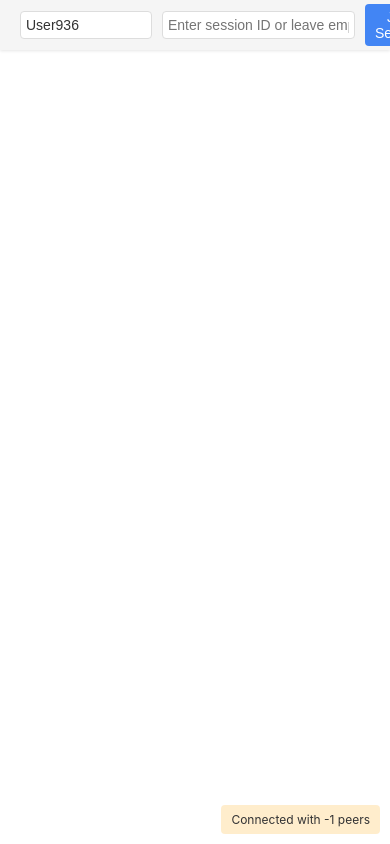
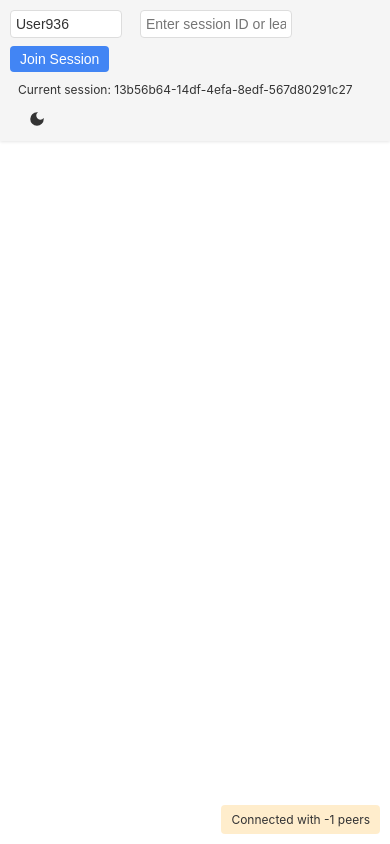
Before and after one commit to fermentationist/vibe_notes, a website built with Vite: page index.html in a window 390 px wide. Built offline with nearby package versions, Linux system fonts and the light colour scheme; what y-webrtc would draw is missing.

Commit message:
updated header to fit on mobile

```diff
--- a/index.html
+++ b/index.html
@@ -85,6 +85,17 @@
         box-shadow: 0 1px 3px var(--control-shadow);
         z-index: 10;
         transition: background-color 0.3s ease, box-shadow 0.3s ease;
+        flex-wrap: wrap;
+        gap: 8px;
+      }
+
+      /* Mobile responsive controls */
+      @media (max-width: 768px) {
+        #controls {
+          height: auto;
+          min-height: 50px;
+          padding: 10px;
+        }
       }
       #username,
       #session-id {
@@ -95,15 +106,31 @@
         font-size: 14px;
         background-color: var(--bg-color);
         color: var(--text-color);
-        transition: background-color 0.3s ease, color 0.3s ease, border-color 0.3s ease;
+        transition: background-color 0.3s ease, color 0.3s ease,
+          border-color 0.3s ease;
       }
 
       #username {
         width: 120px;
+        flex-shrink: 1;
       }
 
       #session-id {
         width: 200px;
+        flex-shrink: 1;
+      }
+
+      /* Mobile input adjustments */
+      @media (max-width: 768px) {
+        #username {
+          width: 100px;
+          min-width: 80px;
+        }
+
+        #session-id {
+          width: 140px;
+          min-width: 120px;
+        }
       }
 
       .remote-cursor {
@@ -162,6 +189,19 @@
         color: var(--text-color);
         cursor: pointer;
         transition: color 0.3s ease;
+        flex-shrink: 1;
+        min-width: 0;
+        overflow: hidden;
+        text-overflow: ellipsis;
+        white-space: nowrap;
+      }
+
+      /* Mobile current session adjustments */
+      @media (max-width: 768px) {
+        #current-session {
+          font-size: 12px;
+          margin-left: 8px;
+        }
       }
 
       #current-session:hover {
@@ -201,7 +241,8 @@
         border-radius: 4px;
         font-size: 14px;
         opacity: 0;
-        transition: opacity 0.3s ease, background-color 0.3s ease, color 0.3s ease;
+        transition: opacity 0.3s ease, background-color 0.3s ease,
+          color 0.3s ease;
         pointer-events: none;
       }
 
@@ -223,11 +264,24 @@
         Current session: <span id="session-display">-</span>
       </div>
       <div id="theme-toggle" title="Toggle dark mode">
-        <svg id="moon-icon" xmlns="http://www.w3.org/2000/svg" viewBox="0 0 24 24">
-          <path d="M12 3a9 9 0 1 0 9 9c0-.46-.04-.92-.1-1.36a5.389 5.389 0 0 1-4.4 2.26 5.403 5.403 0 0 1-3.14-9.8c-.44-.06-.9-.1-1.36-.1z"/>
+        <svg
+          id="moon-icon"
+          xmlns="http://www.w3.org/2000/svg"
+          viewBox="0 0 24 24"
+        >
+          <path
+            d="M12 3a9 9 0 1 0 9 9c0-.46-.04-.92-.1-1.36a5.389 5.389 0 0 1-4.4 2.26 5.403 5.403 0 0 1-3.14-9.8c-.44-.06-.9-.1-1.36-.1z"
+          />
         </svg>
-        <svg id="sun-icon" xmlns="http://www.w3.org/2000/svg" viewBox="0 0 24 24" style="display: none;">
-          <path d="M12 7a5 5 0 1 0 0 10 5 5 0 0 0 0-10zm0-5a1 1 0 0 0 1-1V1a1 1 0 0 0-2 0v.01A1 1 0 0 0 12 2zm0 20a1 1 0 0 0-1 1V23a1 1 0 0 0 2 0v-.01a1 1 0 0 0-1-.99zm10-10a1 1 0 0 0 1-1 1 1 0 0 0-1-1h-.01a1 1 0 0 0 0 2H22zm-20 0a1 1 0 0 0 1-1 1 1 0 0 0-1-1H2a1 1 0 0 0 0 2h.01zM19.071 5.343a1 1 0 0 0 1.414-1.414l-.707-.707a1 1 0 0 0-1.414 1.414l.707.707zm-14.142 0l.707-.707A1 1 0 0 0 4.222 3.222l-.707.707a1 1 0 0 0 1.414 1.414zM19.071 18.657l.707.707a1 1 0 0 0 1.414-1.414l-.707-.707a1 1 0 0 0-1.414 1.414zm-14.142 0a1 1 0 0 0 1.414 1.414l.707-.707a1 1 0 0 0-1.414-1.414l-.707.707z"/>
+        <svg
+          id="sun-icon"
+          xmlns="http://www.w3.org/2000/svg"
+          viewBox="0 0 24 24"
+          style="display: none"
+        >
+          <path
+            d="M12 7a5 5 0 1 0 0 10 5 5 0 0 0 0-10zm0-5a1 1 0 0 0 1-1V1a1 1 0 0 0-2 0v.01A1 1 0 0 0 12 2zm0 20a1 1 0 0 0-1 1V23a1 1 0 0 0 2 0v-.01a1 1 0 0 0-1-.99zm10-10a1 1 0 0 0 1-1 1 1 0 0 0-1-1h-.01a1 1 0 0 0 0 2H22zm-20 0a1 1 0 0 0 1-1 1 1 0 0 0-1-1H2a1 1 0 0 0 0 2h.01zM19.071 5.343a1 1 0 0 0 1.414-1.414l-.707-.707a1 1 0 0 0-1.414 1.414l.707.707zm-14.142 0l.707-.707A1 1 0 0 0 4.222 3.222l-.707.707a1 1 0 0 0 1.414 1.414zM19.071 18.657l.707.707a1 1 0 0 0 1.414-1.414l-.707-.707a1 1 0 0 0-1.414 1.414zm-14.142 0a1 1 0 0 0 1.414 1.414l.707-.707a1 1 0 0 0-1.414-1.414l-.707.707z"
+          />
         </svg>
       </div>
       <div id="copy-notification">URL copied to clipboard!</div>
```
